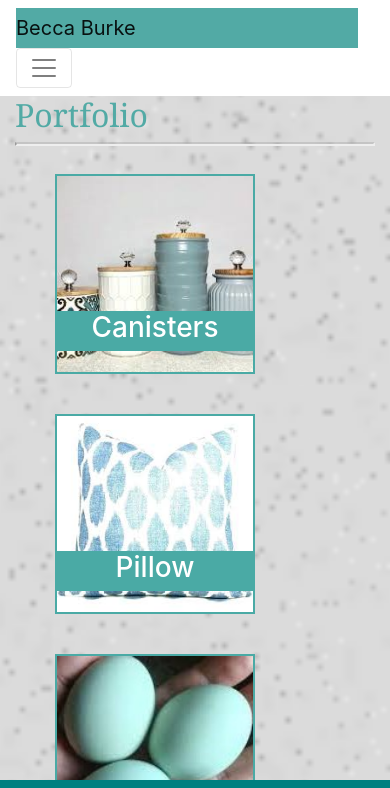
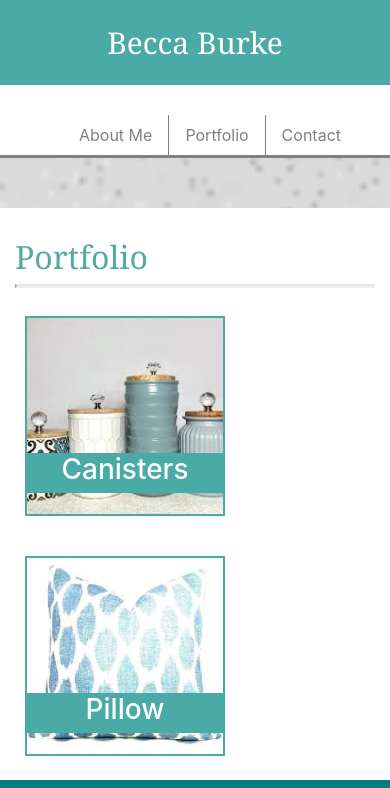
Before and after one commit to reburke286/ResponsivePortfolio, a plain HTML site: page portfolio.html in a window 390 px wide. Shown: the top 788 px of the page. Drawn offline with nearby package versions, Linux system fonts and the light colour scheme.

Commit message:
added media query to 640px, adjusted portfolio images, finalized all html and css

```diff
--- a/portfolio.html
+++ b/portfolio.html
@@ -12,27 +12,28 @@
     <title>Welcome to Becca's Page</title>
 </head>
 <body>
-    <nav class="navbar navbar-expand-lg navbar-light bg-white" id="navbar">
-        <a class="navbar-brand" id="logo" href="index.html">Becca Burke</a>
-        <button class="navbar-toggler" type="button" data-toggle="collapse" data-target="#navbarNav" aria-controls="navbarNav" aria-expanded="false" aria-label="Toggle navigation">
-        <span class="navbar-toggler-icon"></span>
-        </button>
-            <div class="collapse navbar-collapse" id="navbarNav">
-                <ul class="navbar-nav ml-auto">
-                    <li class="nav-item active">
-                    <a class="nav-link" href="index.html">About Me<span class="sr-only">(current)</span></a>
+    <div class="row" id="navContainer">
+        <div class="col-md-6 pl-0 pr-0 pb-0">
+        <nav class="navbar navbar-light pt-0 pb-0 mt-0 mb-0 pl-0 pr-0">
+            <span class="navbar-brand h1" id="h1">Becca Burke</span>
+        </nav>
+        </div>
+        <div class="col-md-6 pl-0 pr-0 pb-0">
+            <ul class="nav justify-content-center" id="nav-item">
+                <li class="nav-item">
+                <a class="nav-link active" href="index.html">About Me</a>
                 </li>
                 <li class="nav-item">
-                    <a class="nav-link" href="portfolio.html">Portfolio</a>
+                <a class="nav-link" id="portborder" href="portfolio.html">Portfolio</a>
                 </li>
                 <li class="nav-item">
-                    <a class="nav-link" href="contact.html">Contact Me</a>
+                <a class="nav-link" href="contact.html">Contact</a>
                 </li>
             </ul>
         </div>
-    </nav>
+    </div>
 
-    <div class="container" class="pt-1">
+    <div class="container" class="pt-1" class="pb-1" id="contentContainer">
         <div class="row">
             <div class="col-md">
             <h2>Portfolio</h2>
--- a/style.css
+++ b/style.css
@@ -14,19 +14,14 @@ a:hover {
     color: black;
 }
 
-#span {
-    color: white;
+#h1 { color: white;
     font-family: Georgia, 'Times New Roman', Times, serif;
     font-size: 30px;
-}
-h1 { color: white;
-    font-family: Georgia, 'Times New Roman', Times, serif;
-    font-size: 30px;
-}
-
-.nav-column {
-    padding-left: 0px !important;
-    padding-right: 0px !important;
+    background-color: #4aaaa5;
+    margin-left: 100px;
+    margin-top: 0px;
+    padding: 20px 40px;
+    margin-bottom: 0px;
 }
 
 #nav-item {
@@ -35,7 +30,6 @@ h1 { color: white;
 }
 
 #navContainer {
-    min-height: 100px;
     background-color: white;
     padding-top: 0px;
     border-bottom-style: solid;
@@ -44,17 +38,11 @@ h1 { color: white;
     margin-left: 0px
 }
 
-#logo {
-    background-color: #52aaa5;
-    width: 100%;
-}
-
 #portborder {
     border-left-style: solid;
     border-right-style: solid;
     border-width: 1px;
     border-color: gray;
-    border-spacing: 1px;
 }
 
 /*Styling for Footer*/
@@ -76,6 +64,7 @@ h1 { color: white;
     background-color: white;
     padding-top: 30px;
     margin-top: 50px;
+    margin-bottom: 100px;
 }
 
 h2 {
@@ -94,15 +83,15 @@ h2 {
     color: #dddddd;
 }
 
-#row-padding {
-    margin-top: 30px;
-}
-
 /* Styling for Contact Form*/
 
 #button {
     background-color: #52aaa5;
     margin-top: 10px;
+}
+
+#row-padding {
+    margin-top: 30px;
 }
 
 /*Styling for Portfolio Page*/
@@ -125,7 +114,7 @@ h3 {
     position: relative;
     background-image: url("assets/images/canisters.jpg");
     background-size: cover;
-    margin: 20px 40px;
+    margin: 20px 10px;
     border-style:solid;
     border-color: #4aaaa5;
     border-width: 2px;
@@ -139,7 +128,7 @@ h3 {
     position: relative;
     background-image: url("assets/images/pillow.jpg");
     background-size: cover;
-    margin: 20px 40px;
+    margin: 20px 10px;
     border-style:solid;
     border-color: #4aaaa5;
     border-width: 2px;
@@ -153,7 +142,7 @@ h3 {
     position: relative;
     background-image: url("assets/images/eggs.jpg");
     background-size: cover;
-    margin: 20px 40px;
+    margin: 20px 10px;
     border-style:solid;
     border-color: #4aaaa5;
     border-width: 2px;
@@ -167,7 +156,7 @@ h3 {
     position: relative;
     background-image: url("assets/images/flowers.jpg");
     background-size: cover;
-    margin: 20px 40px;
+    margin: 20px 10px;
     border-style:solid;
     border-color: #4aaaa5;
     border-width: 2px;
@@ -181,7 +170,7 @@ h3 {
     position: relative;
     background-image: url("assets/images/shoes.jpg");
     background-size: cover;
-    margin: 20px 40px;
+    margin: 20px 10px;
     border-style:solid;
     border-color: #4aaaa5;
     border-width: 2px;
@@ -195,8 +184,16 @@ h3 {
     position: relative;
     background-image: url("assets/images/bedroom.jpg");
     background-size: cover;
-    margin: 20px 40px;
+    margin: 20px 10px;
     border-style:solid;
     border-color: #4aaaa5;
     border-width: 2px;
 }
+
+/* Styling for 640px screen */
+@media only screen and (max-width: 640px) {
+    #h1 {
+        width: 100%;
+        margin: 0px 0px;
+        text-align: center;
+    }
```
Also changed, not shown: contact.html (+14 -18 lines), index.html (+4 -11 lines), 1 other file. Lines whose indentation alone changed are shown as unchanged.
